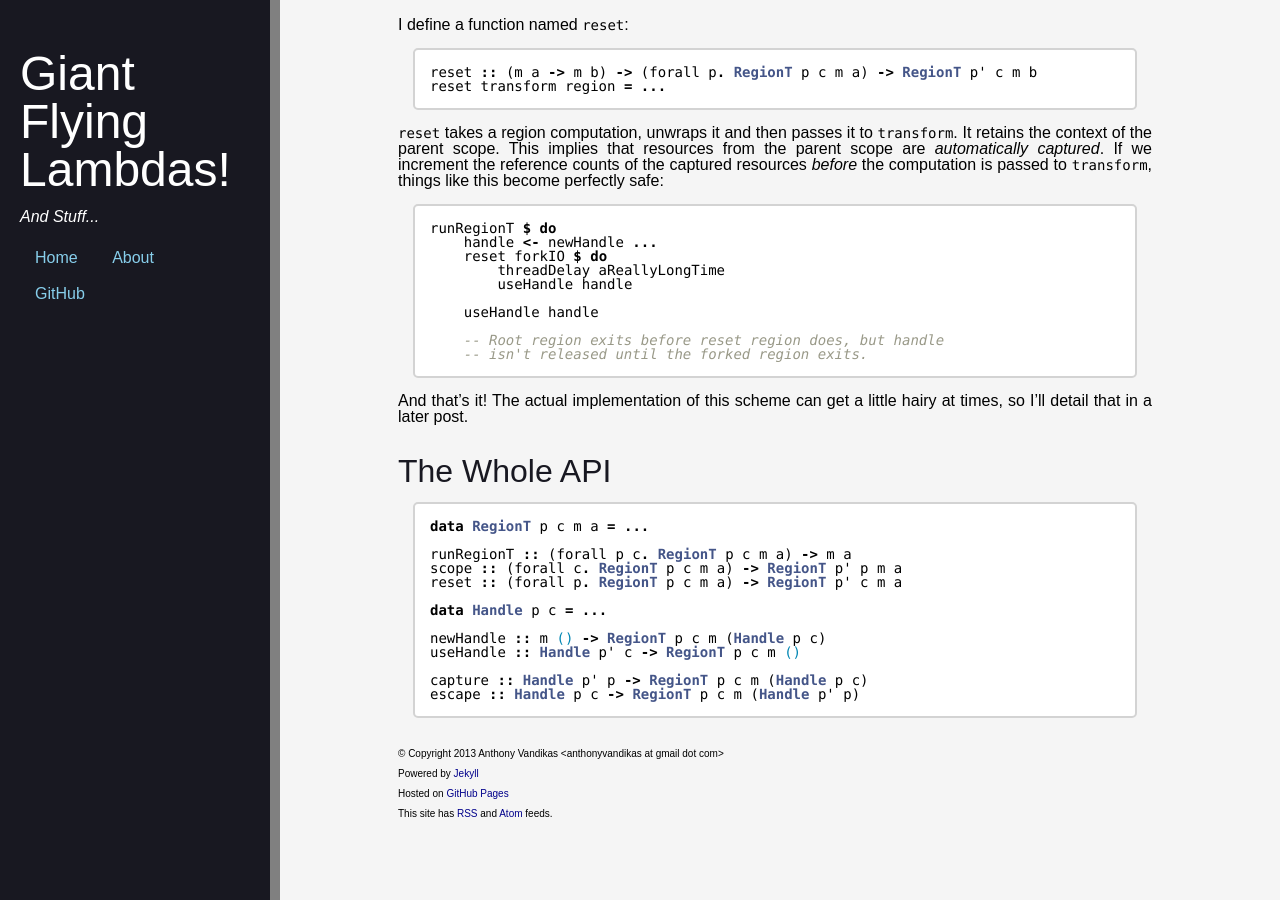
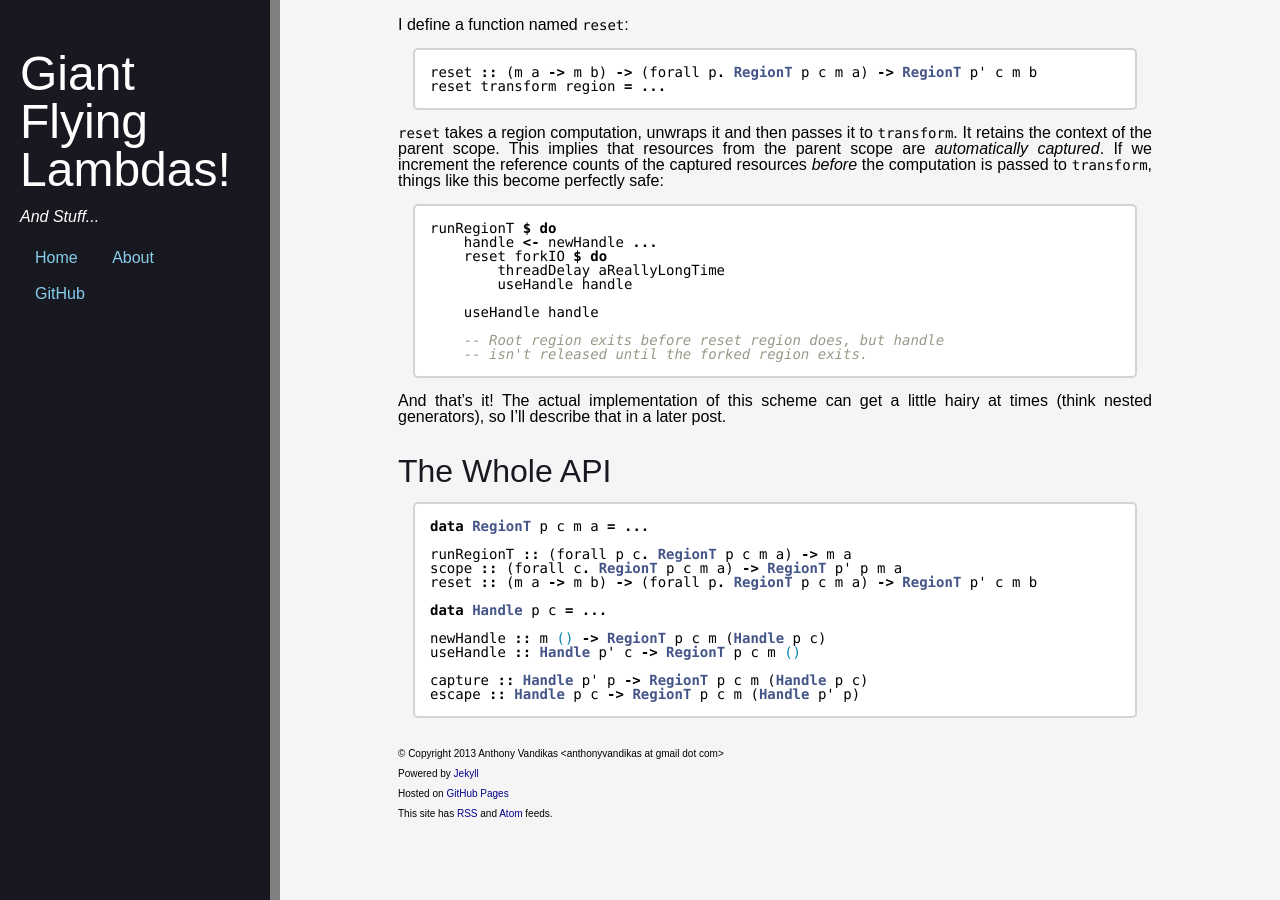
Before and after one commit to YellPika/YellPika.github.io, a Jekyll site: the page built from _posts/2013-12-10-improving-monadic-regions.md, in a window 1280 px wide and 900 px high, scrolled down 1473 px. Built offline with Jekyll 4.4.1, drawn with Linux system fonts in a browser that asks for light colours; Markdown is read by kramdown in place of the engine named in the settings.

Commit message:
Small change...

```diff
--- a/_posts/2013-12-10-improving-monadic-regions.md
+++ b/_posts/2013-12-10-improving-monadic-regions.md
@@ -124,7 +124,7 @@ runRegionT $ do
 {% endhighlight %}
 
 And that's it! The actual implementation of this scheme can get a little hairy
-at times, so I'll detail that in a later post.
+at times (think nested generators), so I'll describe that in a later post.
 
 The Whole API
 -------------
@@ -134,7 +134,7 @@ data RegionT p c m a = ...
 
 runRegionT :: (forall p c. RegionT p c m a) -> m a
 scope :: (forall c. RegionT p c m a) -> RegionT p' p m a
-reset :: (forall p. RegionT p c m a) -> RegionT p' c m a
+reset :: (m a -> m b) -> (forall p. RegionT p c m a) -> RegionT p' c m b
 
 data Handle p c = ...
 
```
